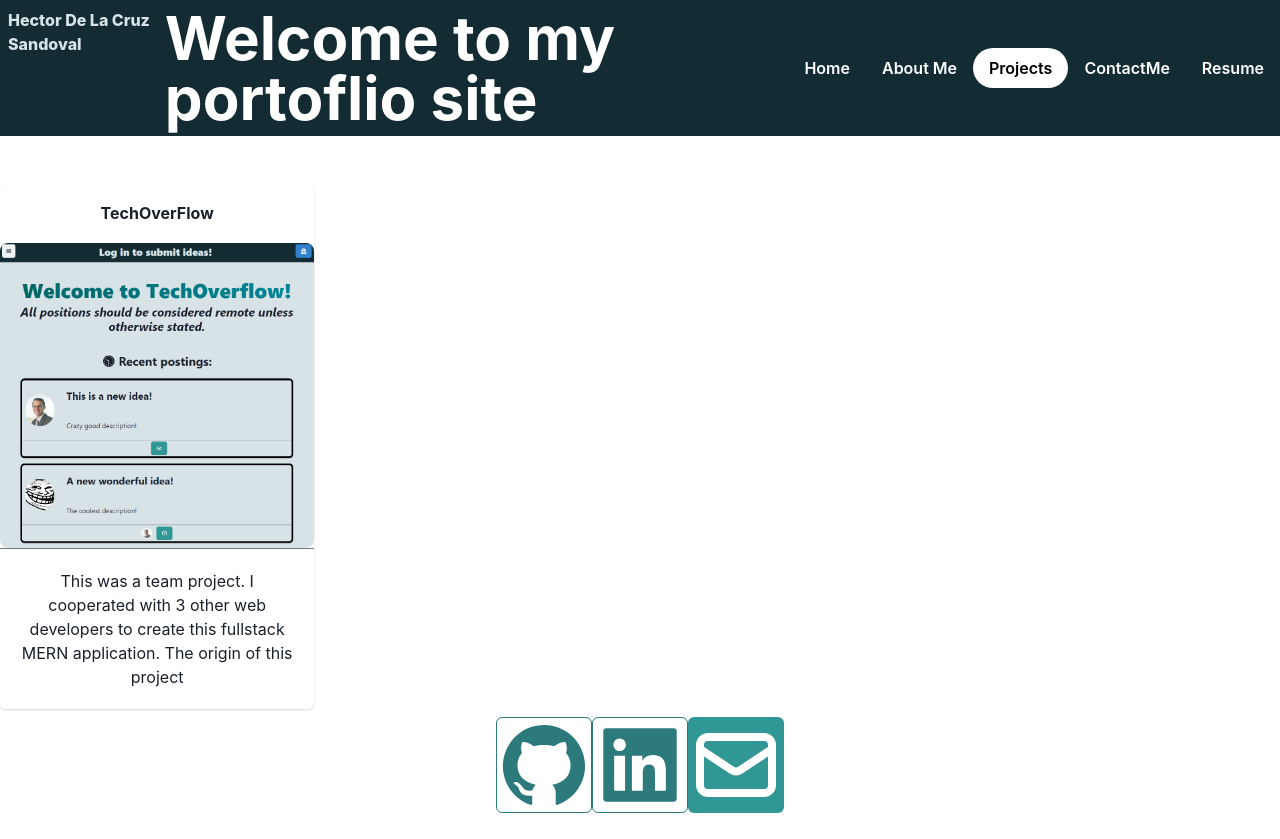
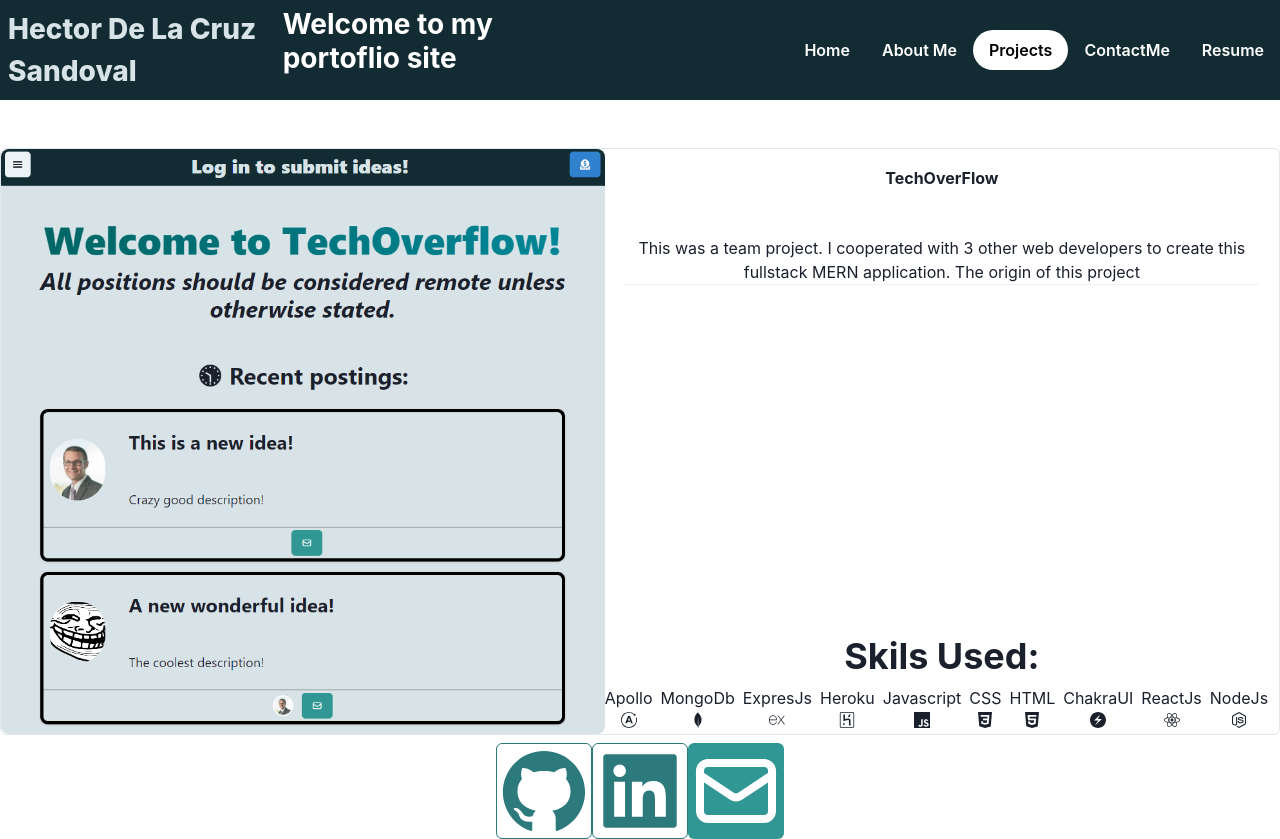
Before and after one commit to Hdela99/HectorsUpdatedPortfolio, a React (Create React App) app in the folder HectorsUpdatePortfolio/hectorsupdatedportfolio/: page / in a window 1280 px wide. Both pictures are taken after a click on the tab "Projects". Before the commit the page ends 813 px from the top, so only its background shows below. Built offline with nearby package versions, Linux system fonts and the light colour scheme.

Commit message:
Made icons for skills in projects

```diff
--- a/HectorsUpdatePortfolio/hectorsupdatedportfolio/src/components/Header.js
+++ b/HectorsUpdatePortfolio/hectorsupdatedportfolio/src/components/Header.js
@@ -7,29 +7,22 @@ export default function Header() {
             justify='space-between'
             padding={'0.5rem'}
             textalign="center"
-            w="100%"        >
+            w={['10%', '25%', '45%']}        >
 
             <Text
                 align="left"
                 textColor="#D8E3E7"
-                fontSize="5x1"
+                fontSize={['0.5rem', '0.75rem', '1rem', '1.5rem', '1.75rem']}
                 fontWeight='extrabold'
             >
                 Hector  De La Cruz Sandoval
             </Text>
-            <HStack
-                justify='space-between'
-            >
-                <Center>
-                    <Stack>
-                        <Heading as="h1" size="3xl" textColor="white">
-                            Welcome to my portoflio site
-                        </Heading>
-                    </Stack>
 
-                </Center>
+            <Heading as="h1" fontSize={['0.75rem', '1rem', '1.5rem', '1.75rem']} textColor="white">
+                Welcome to my portoflio site
+            </Heading>
 
-            </HStack>
+
         </Flex>
 
 
--- a/HectorsUpdatePortfolio/hectorsupdatedportfolio/src/components/PortfolioContainer.js
+++ b/HectorsUpdatePortfolio/hectorsupdatedportfolio/src/components/PortfolioContainer.js
@@ -1,5 +1,5 @@
 import React, { useState } from "react";
-import { Stack, Flex, Center, Heading, HStack, Container } from "@chakra-ui/react";
+import { Stack, Flex, Center, Heading, HStack, Container, Spacer } from "@chakra-ui/react";
 import Resume from './pages/Resume';
 import AboutMe from './pages/AboutMe';
 import ContactMe from './pages/ContactMe';
@@ -60,6 +60,7 @@ export default function PortfolioContainer() {
                             background='#132C33'
                         >
                             <Header />
+                            <Spacer />
                             <Navigation handlePageChange={handlePageChange} currentPage={currentPage} />
 
                         </HStack>
--- a/HectorsUpdatePortfolio/hectorsupdatedportfolio/src/components/ProjectBox.js
+++ b/HectorsUpdatePortfolio/hectorsupdatedportfolio/src/components/ProjectBox.js
@@ -8,8 +8,14 @@ import {
     Text,
     Flex,
     Image,
-    Link
+    Link,
+    Stack,
+    Box,
+    Wrap,
+    WrapItem
 } from '@chakra-ui/react'
+import { Icon } from '@chakra-ui/react'
+
 
 export default function ProjectBox(projectInfo) {
     const {
@@ -18,13 +24,16 @@ export default function ProjectBox(projectInfo) {
         imageAlt,
         title,
         description,
-        liveLink
+        liveLink,
+        skills
     } = projectInfo
     return (
-        <Card key={index} w={['100%', '50%', '30%']}>
-            <CardHeader>
-                <Heading size='sm'>{title}</Heading>
-            </CardHeader>
+        <Card
+            key={index}
+            direction={{ base: 'column', sm: 'row' }}
+            overfolow='hidden'
+            variant='outline'>
+
 
             <Link
                 to={liveLink}>
@@ -34,12 +43,35 @@ export default function ProjectBox(projectInfo) {
                     alt={imageAlt}
                     borderRadius='lg' />
             </Link>
-            <Divider />
-            <CardBody size='sm'>
-                <Text>
-                    {description}
-                </Text>
-            </CardBody>
+            <Stack
+                justify='start'>
+                <CardHeader>
+                    <Heading size='sm'>{title}</Heading>
+                </CardHeader>     <CardBody size='sm'>
+                    <Text>
+                        {description}
+                    </Text>
+                    <Divider />
+
+
+                </CardBody>
+                <Heading>Skils Used: </Heading>
+                <Wrap
+                >
+                    {skills.map(({ badge, title }, index) => (
+                        <Box
+                            key={index}
+                            className={index}
+                            size='sm'
+                        >
+                            <Text>{title}</Text>
+                            <Icon as={badge} />
+                        </Box>
+                    ))}
+                </Wrap>
+
+            </Stack>
+
         </Card>
     )
 }
--- a/HectorsUpdatePortfolio/hectorsupdatedportfolio/src/components/Projects.js
+++ b/HectorsUpdatePortfolio/hectorsupdatedportfolio/src/components/Projects.js
@@ -2,6 +2,9 @@ import React from 'react';
 import ProjectBox from './ProjectBox';
 import tOF from '../Images/techOverflow.PNG'
 import { Stack, Flex, Center, Heading, HStack } from "@chakra-ui/react";
+
+import { FaReact, FaNodeJs, } from 'react-icons/fa'
+import { SiApollographql, SiMongodb, SiExpress, SiHeroku, SiJavascript, SiCss3, SiHtml5, SiChakraui } from 'react-icons/si'
 
 
 export default function Projects() {
@@ -11,21 +14,64 @@ export default function Projects() {
             description: 'This was a team project. I cooperated with 3 other web developers to create this fullstack MERN application. The origin of this project ',
             imageAlt: 'TechOverFlow',
             image: tOF,
-            liveLink: 'https://techoverflow1.herokuapp.com/'
+            liveLink: 'https://techoverflow1.herokuapp.com/',
+            skills: [
+                {
+                    badge: SiApollographql,
+                    title: 'Apollo'
+                },
+                {
+                    badge: SiMongodb,
+                    title: 'MongoDb'
+                },
+                {
+                    badge: SiExpress,
+                    title: 'ExpresJs'
+                },
+                {
+                    badge: SiHeroku,
+                    title: 'Heroku'
+                },
+                {
+                    badge: SiJavascript,
+                    title: 'Javascript'
+                },
+                {
+                    badge: SiCss3,
+                    title: 'CSS'
+                },
+                {
+                    badge: SiHtml5,
+                    title: 'HTML'
+                },
+                {
+                    badge: SiChakraui,
+                    title: 'ChakraUI'
+                },
+                {
+                    badge: FaReact,
+                    title: 'ReactJs'
+                },
+                {
+                    badge: FaNodeJs,
+                    title: 'NodeJs'
+                }]
         }
     ]
     return (
         <>
             <Flex pt='5vh'>
                 <Stack textAlign='center'>
-                    {projectArray.map(({ title, description, imageAlt, image, liveLink }, index) => (
+                    {projectArray.map(({ title, description, imageAlt, image, liveLink, skills }, index) => (
                         <ProjectBox
                             key={index}
                             title={title}
                             description={description}
                             imageAlt={imageAlt}
                             image={image}
-                            liveLink={liveLink} />
+                            liveLink={liveLink}
+                            skills={skills}
+                        />
                     ))}
                 </Stack>
             </Flex>
```
